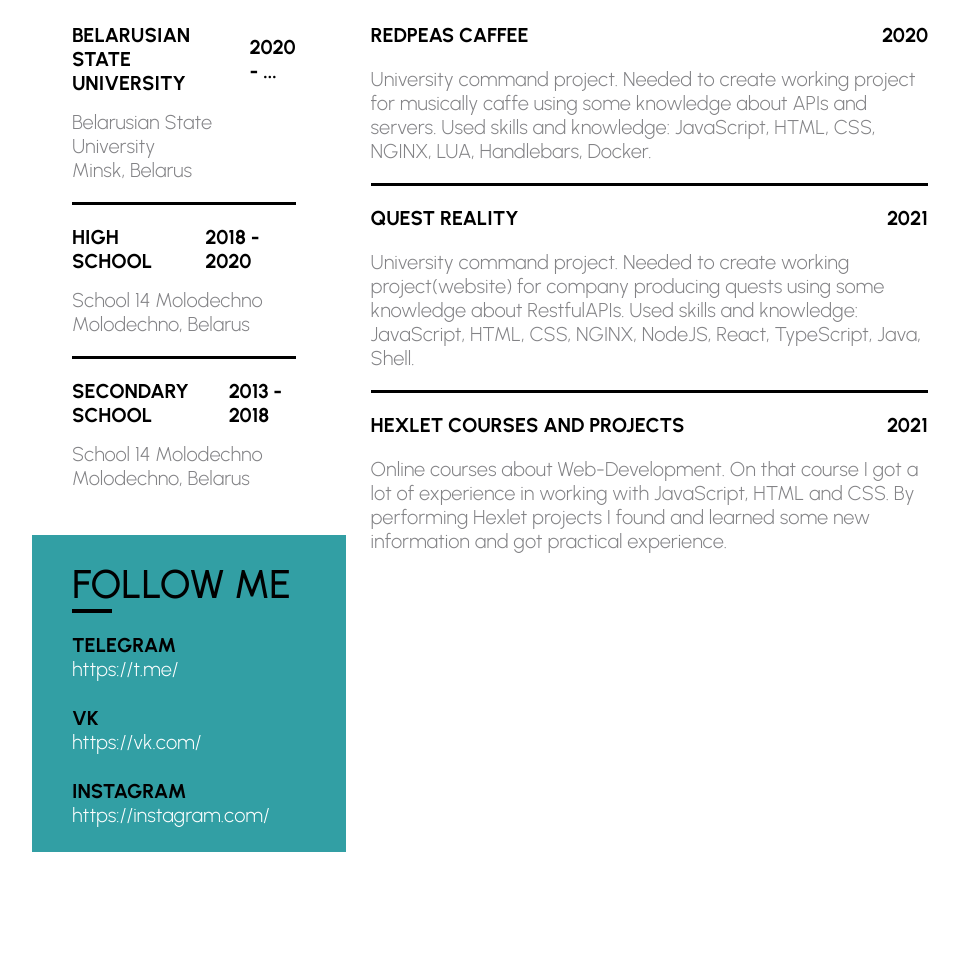
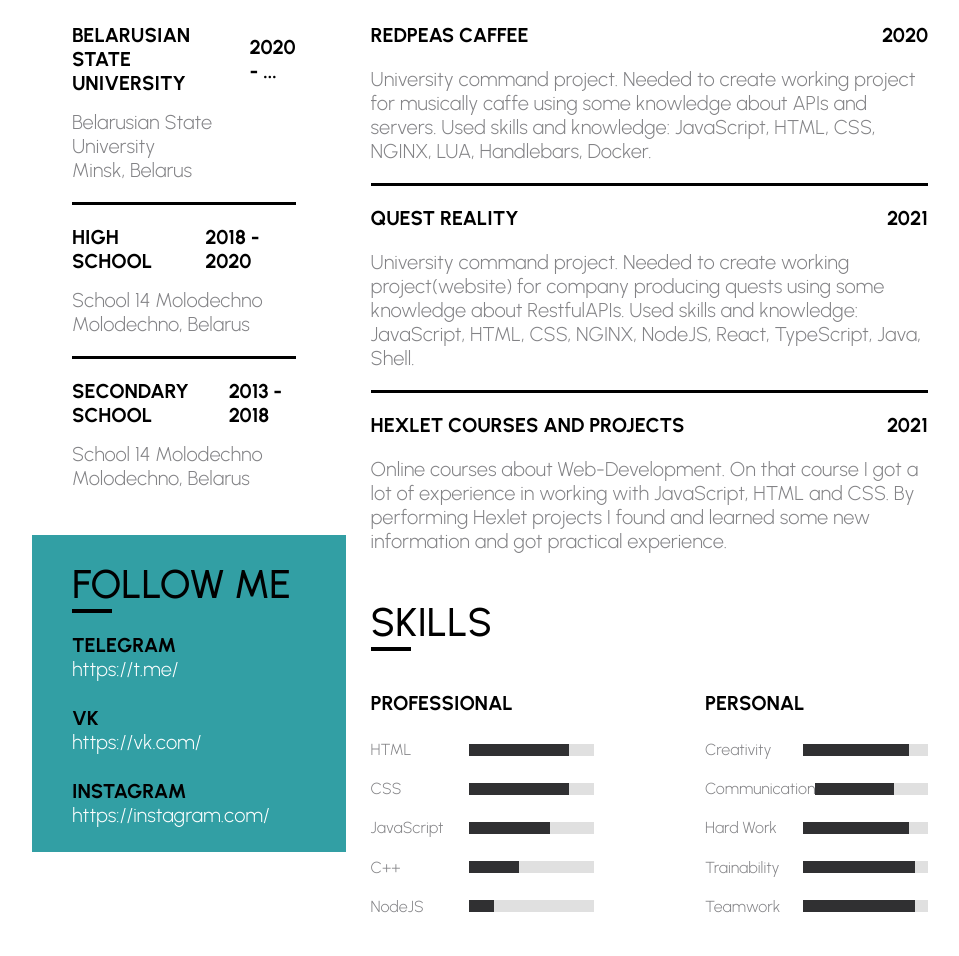
Before and after one commit to casder-succ/rsschool-cv, a plain HTML site: page index.html in a window 1280 px wide. Shown: the part 720-1676 px from the top of the page, without its empty margins (160-1119 px from the left). Before the commit the page ends 1572 px from the top, so only its background shows below. Drawn offline with Linux system fonts and the light colour scheme.

Commit message:
feat: add and stylize section skills

```diff
--- a/index.html
+++ b/index.html
@@ -123,6 +123,78 @@
                     <p class="exp-info">Online courses about Web-Development. On that course I got a lot of experience in working with JavaScript, HTML and CSS. By performing Hexlet projects I found and learned some new information and got practical experience.</p>
                 </div>
             </section>
+
+            <section class="skills">
+                <h3 class="section-title underline dark">Skills</h3>
+                <div class="skills-boxes">
+                    <div class="skills-pro">
+                        <h3 class="skills-name">Professional</h3>
+                        <div class="skill-progress">
+                            <p class="skill-info">HTML</p>
+                            <div class="progress-bar">
+                                <div class="html"></div>
+                            </div>
+                        </div>
+                        <div class="skill-progress">
+                            <p class="skill-info">CSS</p>
+                            <div class="progress-bar">
+                                <div class="css"></div>
+                            </div>
+                        </div>
+                        <div class="skill-progress">
+                            <p class="skill-info">JavaScript</p>
+                            <div class="progress-bar">
+                                <div class="js"></div>
+                            </div>
+                        </div>
+                        <div class="skill-progress">
+                            <p class="skill-info">C++</p>
+                            <div class="progress-bar">
+                                <div class="cpp"></div>
+                            </div>
+                        </div>
+                        <div class="skill-progress">
+                            <p class="skill-info">NodeJS</p>
+                            <div class="progress-bar">
+                                <div class="nodejs"></div>
+                            </div>
+                        </div>
+                    </div>
+                    <div class="skills-pers">
+                        <h3 class="skills-name">Personal</h3>
+                        <div class="skill-progress">
+                            <p class="skill-info">Creativity</p>
+                            <div class="progress-bar">
+                                <div class="creativity"></div>
+                            </div>
+                        </div>
+                        <div class="skill-progress">
+                            <p class="skill-info">Communication</p>
+                            <div class="progress-bar">
+                                <div class="communication"></div>
+                            </div>
+                        </div>
+                        <div class="skill-progress">
+                            <p class="skill-info">Hard Work</p>
+                            <div class="progress-bar">
+                                <div class="hard-work"></div>
+                            </div>
+                        </div>
+                        <div class="skill-progress">
+                            <p class="skill-info">Trainability</p>
+                            <div class="progress-bar">
+                                <div class="trainability"></div>
+                            </div>
+                        </div>
+                        <div class="skill-progress">
+                            <p class="skill-info">Teamwork</p>
+                            <div class="progress-bar">
+                                <div class="teamwork"></div>
+                            </div>
+                        </div>
+                    </div>
+                </div>
+            </section>
         </div>
     </div>
 </main>
--- a/styles/style.css
+++ b/styles/style.css
@@ -217,6 +217,10 @@ h3 {
 
  /* Start reference block */
 
+.main__right-side {
+    padding-left: 25px;
+}
+
 .reference {
     padding: 25px 0 25px 40px;
     background: #329fa4;
@@ -239,7 +243,7 @@ h3 {
 }
 
 .exp {
-    padding-left: 25px;
+    margin-bottom: 25px;
 }
 
 .exp-item {
@@ -260,3 +264,54 @@ h3 {
 .exp-info {
     color: #838386;
 }
+
+.skills-boxes {
+    padding: 20px 0;
+    display: flex;
+    align-items: center;
+    justify-content: space-between;
+}
+
+.skills-name {
+    margin-bottom: 25px;
+}
+
+.skills-pro,
+.skills-pers {
+    width: 40%;
+}
+
+.skill-info {
+    color: #838386;
+    font-size: 16px;
+    width: 175px;
+}
+
+.skill-progress {
+    display: flex;
+    align-items: center;
+    justify-content: space-between;
+    margin-bottom: 20px;
+}
+
+.progress-bar {
+    width: 100%;
+    height: 12px;
+    background: #e0e0e0;
+}
+
+.progress-bar>div {
+    height: 100%;
+    background: #303032;
+}
+
+.progress-bar>.html {width: 80%;}
+.progress-bar>.css {width: 80%;}
+.progress-bar>.js {width: 65%;}
+.progress-bar>.nodejs {width: 20%;}
+.progress-bar>.cpp {width: 40%;}
+.progress-bar>.creativity {width: 85%;}
+.progress-bar>.teamwork {width: 90%;}
+.progress-bar>.communication {width: 70%;}
+.progress-bar>.hard-work {width: 85%;}
+.progress-bar>.trainability {width: 90%;}
```
